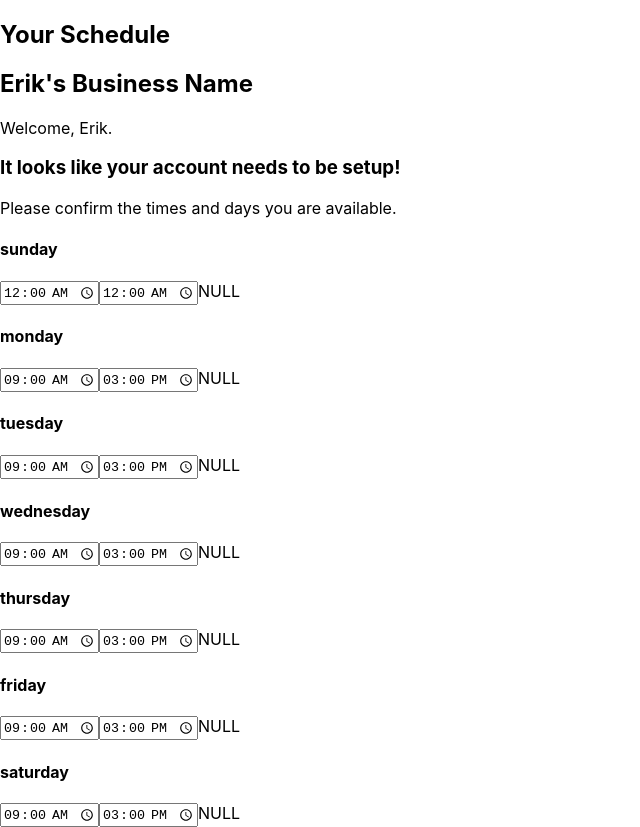
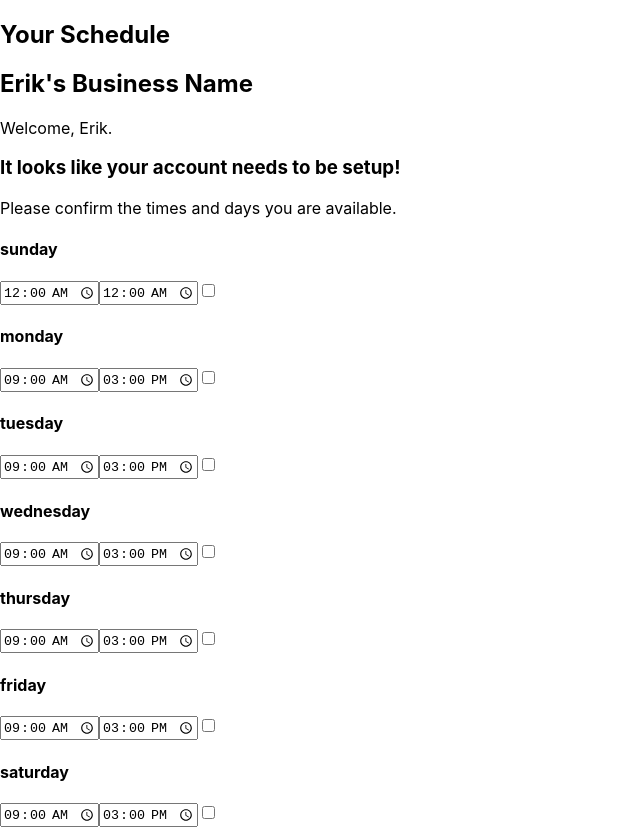
Before and after one commit to ErikPlachta/Calendari, a React (Create React App) app in the folder client/: page / in a window 1280 px wide. Shown: the whole page, without its empty margins (0-640 px from the left). Built offline with nearby package versions, Linux system fonts and the light colour scheme.

Commit message:
Add basic checkbox without default value being set here but unique ID based on day of week

```diff
--- a/client/src/pages/Business.js
+++ b/client/src/pages/Business.js
@@ -94,7 +94,7 @@ export default function Business() {
                         switch (value) {
                             case 'start'    :   return  <input type='time' id={(`${dayOfWeek}_sart`)} defaultValue={schedule[dayOfWeek][value]}></input>;
                             case 'end'      :   return  <input type='time' id={(`${dayOfWeek}_end`)} defaultValue={schedule[dayOfWeek][value]}></input>;
-                            // case 'verified' :   return  <input type="checkbox" id={(`${dayOfWeek}_verified`)} />;
+                            case 'verified' :   return  <input type="checkbox" id={(`${dayOfWeek}_verified`)} />;
                             // checked={checked ? 'checked' : ''}
                             default         :   return "NULL";
                           }
```
